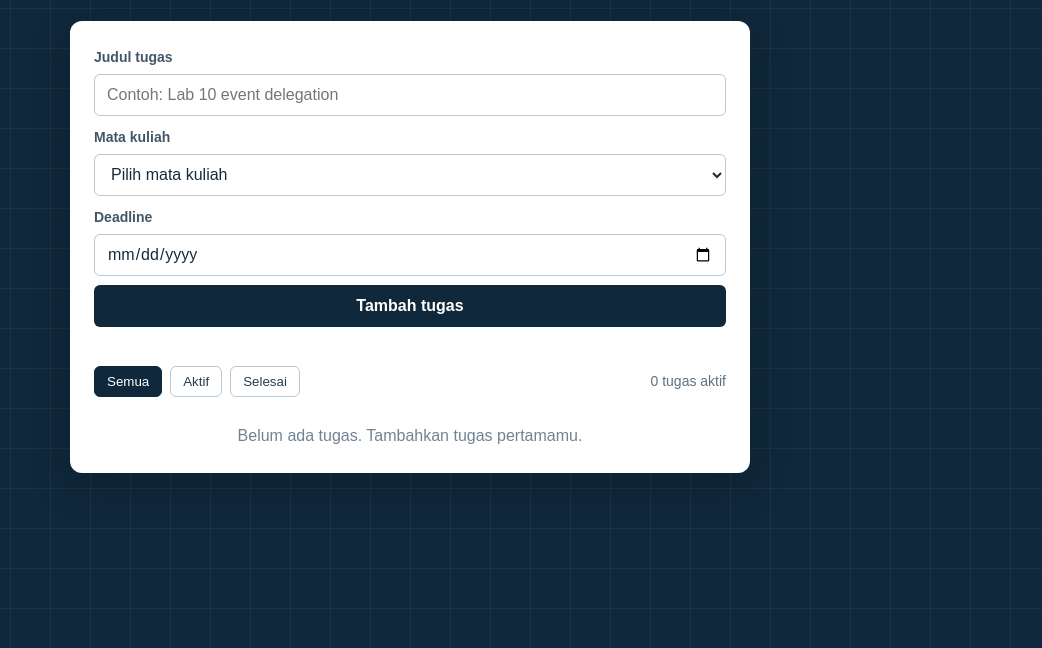
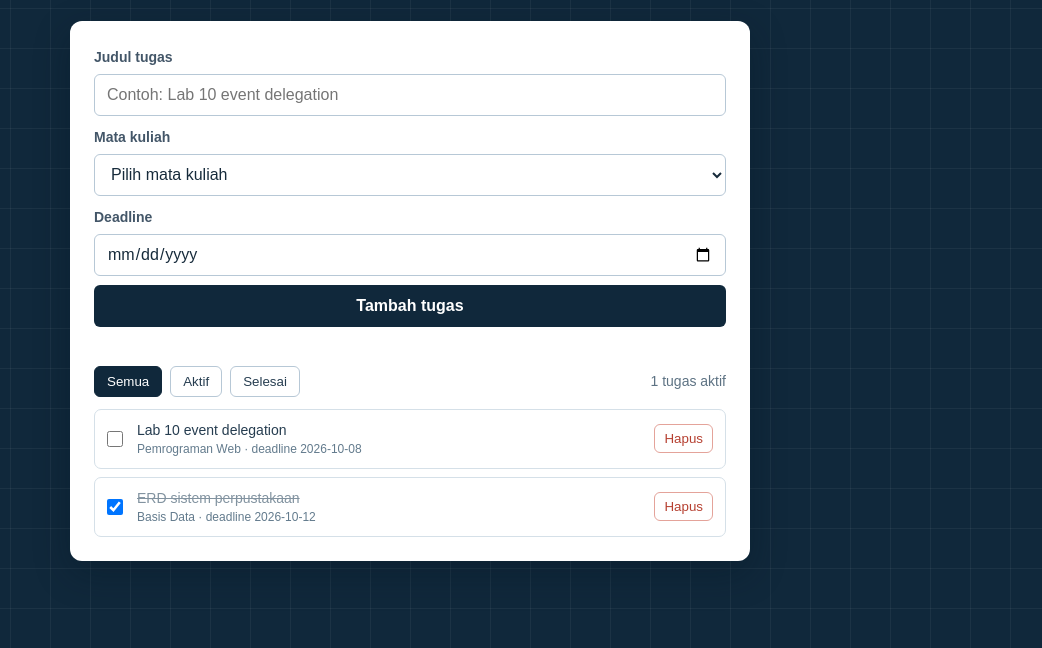
Before and after one commit to 1Llenias/pweb-tracker-kuliah, a plain HTML site: page index.html in a window 1280 px wide. Shown: the part 152-800 px from the top of the page, without its empty margins (230-1272 px from the left). Drawn offline with Linux system fonts and the light colour scheme.

Commit message:
rendering js variables and DOM

```diff
--- a/app.js
+++ b/app.js
@@ -0,0 +1,63 @@
+// Tahap 2: rendering daftar tugas dari state (array of objects).
+const tasks = [
+  {
+    id: 1,
+    judul: "Lab 10 event delegation",
+    matkul: "Pemrograman Web",
+    deadline: "2026-10-08",
+    selesai: false,
+  },
+  {
+    id: 2,
+    judul: "ERD sistem perpustakaan",
+    matkul: "Basis Data",
+    deadline: "2026-10-12",
+    selesai: true,
+  },
+];
+
+const taskList = document.querySelector("#task-list");
+const taskCounter = document.querySelector("#task-counter");
+const emptyState = document.querySelector("#empty-state");
+
+function render() {
+  taskList.replaceChildren();
+
+  tasks.forEach((task) => {
+    const item = document.createElement("li");
+    item.className = "task-item";
+
+    const checkbox = document.createElement("input");
+    checkbox.type = "checkbox";
+    checkbox.checked = task.selesai;
+    checkbox.setAttribute("aria-label", `Tandai ${task.judul} selesai`);
+
+    const details = document.createElement("div");
+    details.className = "task-details";
+
+    const title = document.createElement("p");
+    title.className = "task-title";
+    title.textContent = task.judul;
+    if (task.selesai) title.classList.add("is-complete");
+
+    const metadata = document.createElement("p");
+    metadata.className = "task-metadata";
+    metadata.textContent = `${task.matkul} · deadline ${task.deadline}`;
+
+    const deleteButton = document.createElement("button");
+    deleteButton.className = "delete-button";
+    deleteButton.type = "button";
+    deleteButton.textContent = "Hapus";
+    deleteButton.setAttribute("aria-label", `Hapus ${task.judul}`);
+
+    details.append(title, metadata);
+    item.append(checkbox, details, deleteButton);
+    taskList.append(item);
+  });
+
+  const activeCount = tasks.filter((task) => !task.selesai).length;
+  taskCounter.textContent = `${activeCount} tugas aktif`;
+  emptyState.hidden = tasks.length > 0;
+}
+
+render();
--- a/style.css
+++ b/style.css
@@ -37,6 +37,14 @@ h1 { margin: 8px 0; font-size: clamp(26px, 5vw, 36px); }
 .filter-button.is-active { border-color: #10283b; background: #10283b; color: white; }
 .task-counter { margin: 0; color: #5d7283; font-size: 14px; }
 .task-list { display: grid; gap: 8px; margin: 0; padding: 0; list-style: none; }
+.task-item { display: grid; grid-template-columns: 18px minmax(0, 1fr) auto; align-items: center; gap: 12px; padding: 12px; border: 1px solid #d5e0e8; border-radius: 7px; }
+.task-item input { width: 16px; height: 16px; margin: 0; }
+.task-details { min-width: 0; }
+.task-title, .task-metadata { margin: 0; }
+.task-title { color: #263d50; font-size: 14px; }
+.task-title.is-complete { color: #8293a0; text-decoration: line-through; }
+.task-metadata { margin-top: 4px; color: #637b8d; font-size: 12px; }
+.delete-button { padding: 6px 9px; border: 1px solid #e4a39a; border-radius: 6px; background: #fff; color: #b64031; cursor: pointer; }
 .empty-state { margin: 18px 0 4px; color: #718392; text-align: center; }
 
 @media (max-width: 480px) {
```
